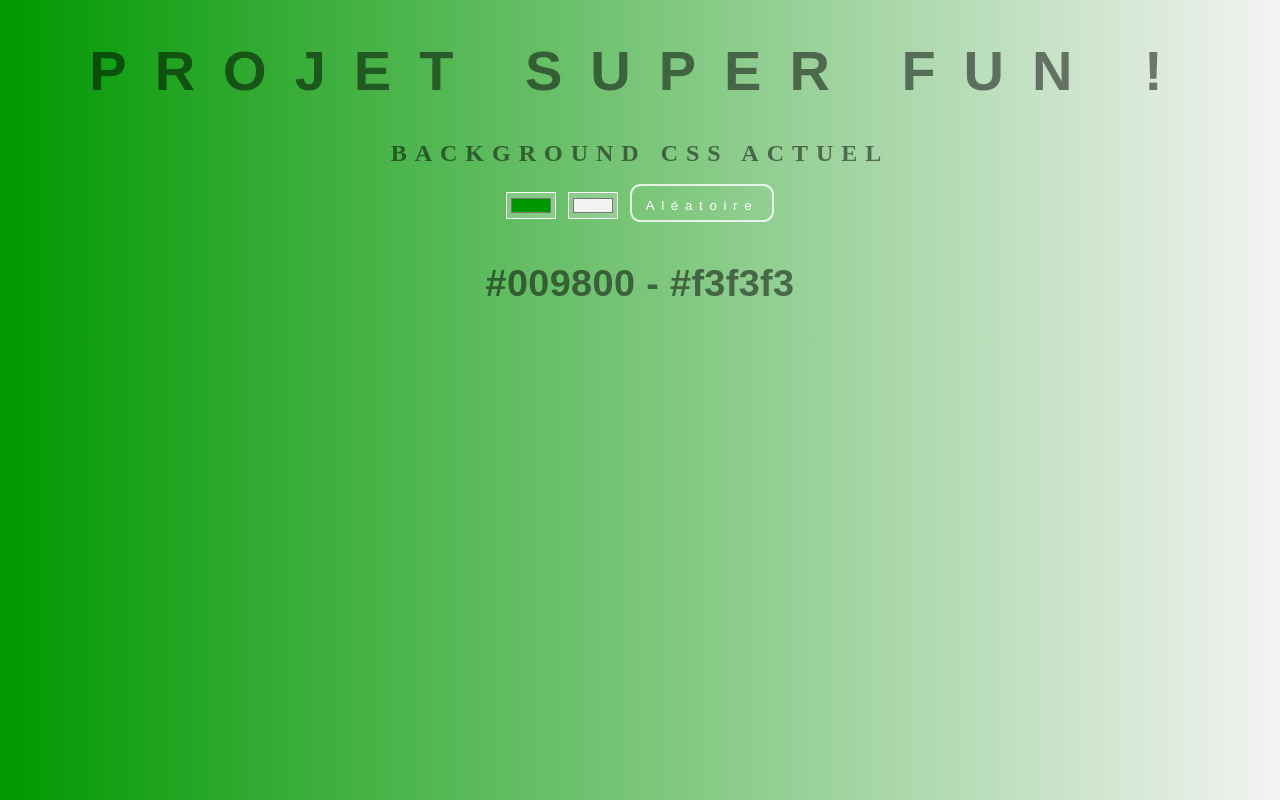
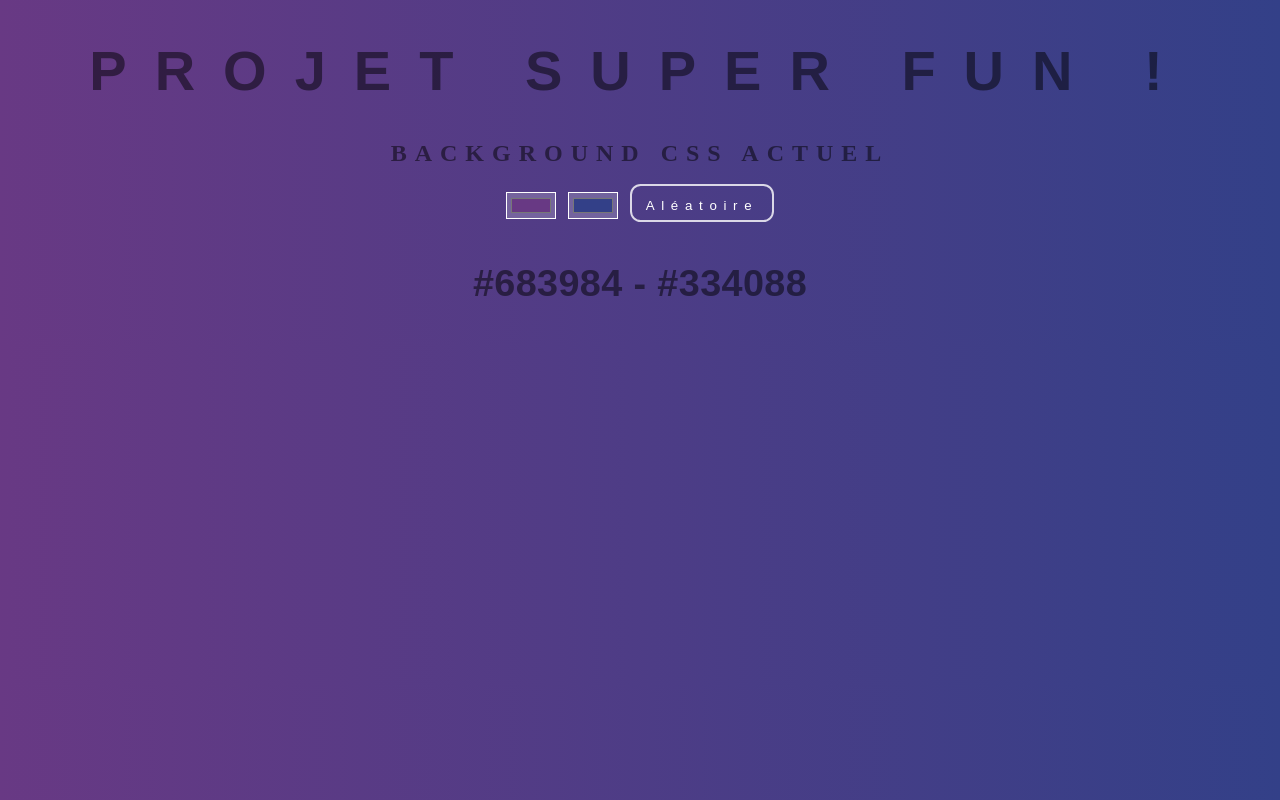
Before and after one commit to Megapunkdev/Background-generator, a plain HTML site: page index.html in a window 1280 px wide. Drawn offline with Linux system fonts and the light colour scheme.

Commit message:
Added random RGB colors when loading page.

```diff
--- a/index.html
+++ b/index.html
@@ -9,8 +9,8 @@
     <body id="gradient">
         <h1>Projet Super Fun !</h1>
         <h2>Background CSS Actuel</h2>
-        <input class="color1" type="color" name="color1" value="#009800">
-        <input class="color2" type="color" name="color2" value="#f3f3f3">
+        <input class="color1" type="color" name="color1" value="#ffffff">
+        <input class="color2" type="color" name="color2" value="#000000">
         <button>Aléatoire</button>
         <h3></h3>
         <script type="text/javascript" src="script.js"></script>
--- a/script.js
+++ b/script.js
@@ -1,12 +1,12 @@
-let h3 = document.querySelector('h3');
+const h3 = document.querySelector('h3');
 let color1 = document.querySelector('.color1');
 let color2 = document.querySelector('.color2');
-let body = document.querySelector('body');
-let btn = document.querySelector('button');
+const body = document.querySelector('body');
+const btn = document.querySelector('button');
 
-setGradient();
+setRandomRGBGradient();
 
-function setRandomRGB() {
+function setRandomRGBGradient () {
     color1.value = randomRGB();
     color2.value = randomRGB();
 
@@ -27,4 +27,4 @@ color1.addEventListener('input', setGradient)
 
 color2.addEventListener('input', setGradient)
 
-btn.addEventListener('click', setRandomRGB)
+btn.addEventListener('click', setRandomRGBGradient)
```
